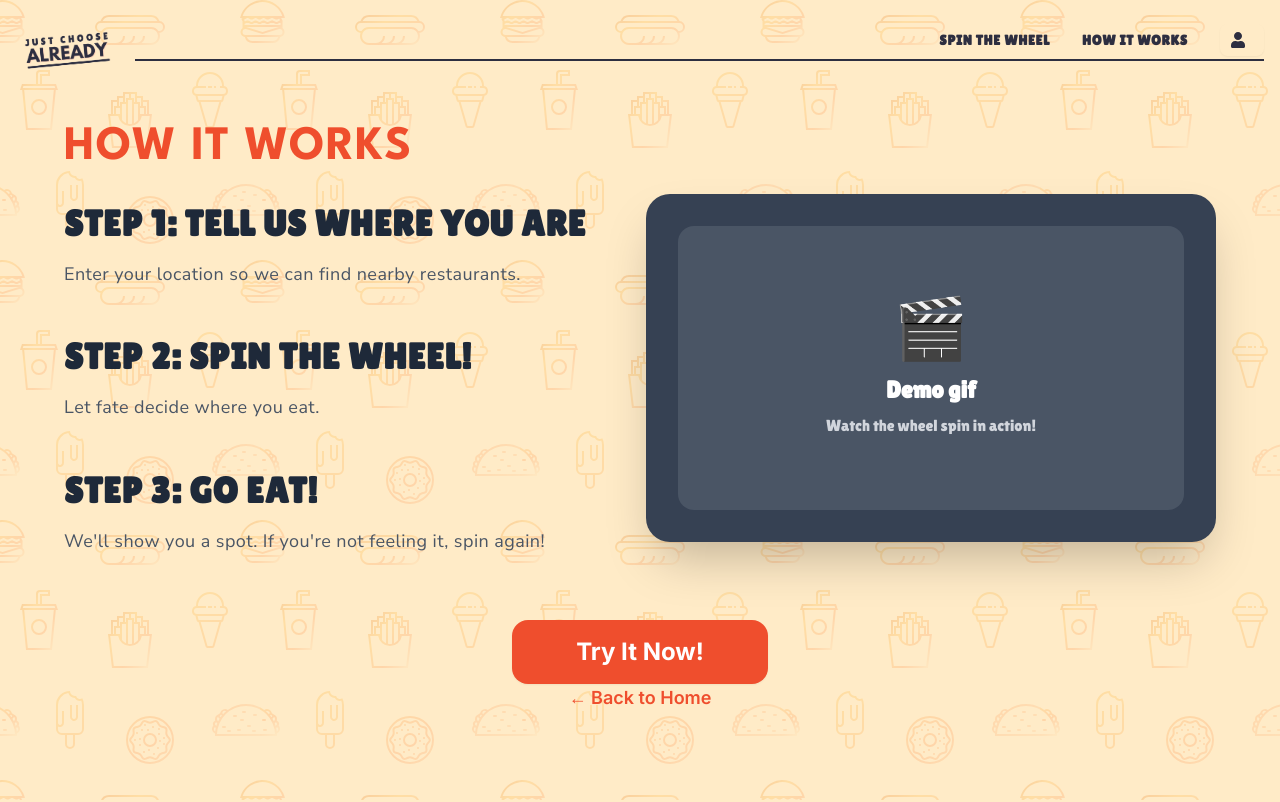
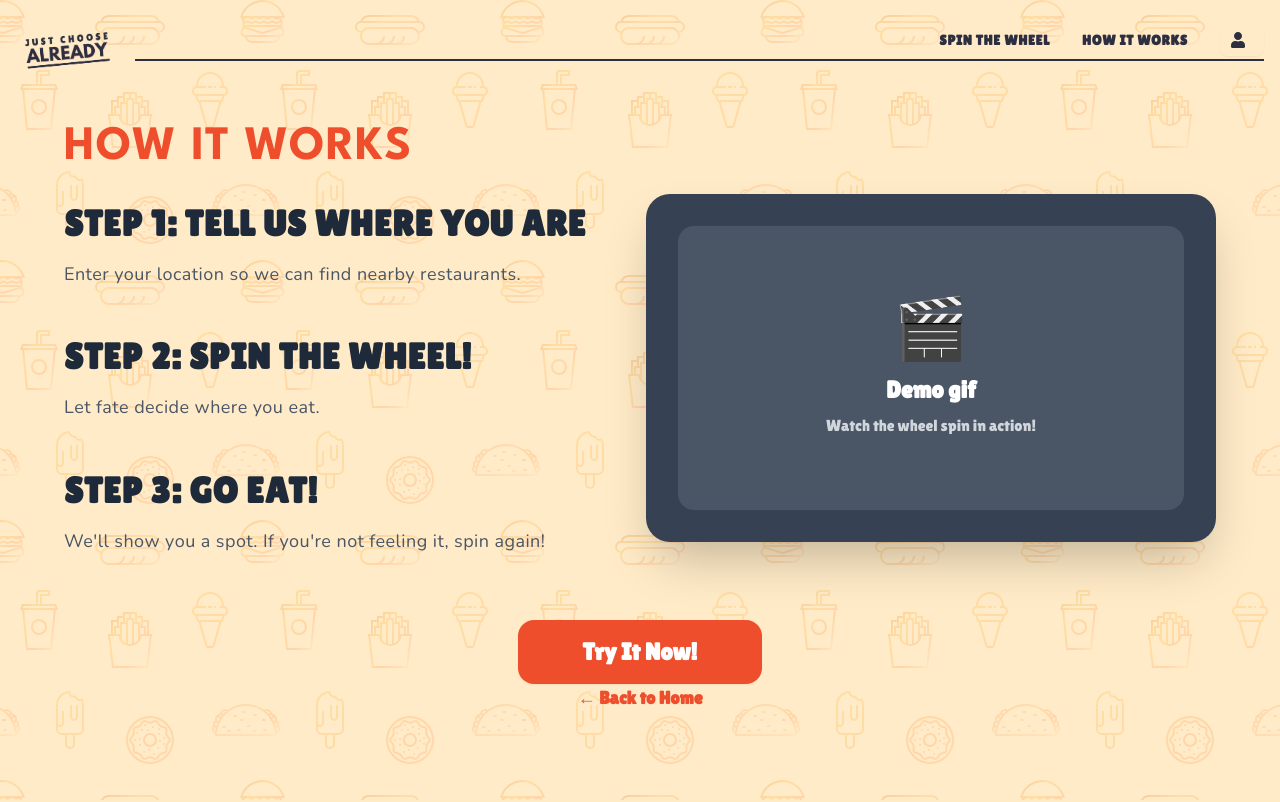
Before and after one commit to pashiav/justchoosealready, a Next.js app: page /how-it-works in a window 1280 px wide. Shown: the top 802 px of the page. Built offline with nearby package versions, Linux system fonts and the light colour scheme; no server answers.

Commit message:
fix: load lilita via Next.js font

```diff
--- a/src/app/globals.css
+++ b/src/app/globals.css
@@ -1,5 +1,4 @@
-@import url('https://fonts.googleapis.com/css2?family=League+Spartan:wght@100..900&family=Lilita+One&display=swap');
-@import url('https://fonts.googleapis.com/css2?family=Nunito+Sans:ital,opsz,wght@0,6..12,200..1000;1,6..12,200..1000&display=swap');
+@import url('https://fonts.googleapis.com/css2?family=League+Spartan:wght@100..900&display=swap');
 @import "tailwindcss";
 @import "tw-animate-css";
 
@@ -12,7 +11,7 @@
   --font-mono: var(--font-geist-mono);
   --font-lilita: "Lilita One", sans-serif;
   --font-league-spartan: "League Spartan", sans-serif;
-  --font-nunito: "Nunito Sans", sans-serif;
+  --font-nunito: "Nunito", sans-serif;
   --color-sidebar-ring: var(--sidebar-ring);
   --color-sidebar-border: var(--sidebar-border);
   --color-sidebar-accent-foreground: var(--sidebar-accent-foreground);
@@ -164,3 +163,16 @@
   cursor: pointer;
   border: none;
 }
+
+/* Font utility classes */
+.font-lilita {
+  font-family: "Lilita One", sans-serif;
+}
+
+.font-league-spartan {
+  font-family: "League Spartan", sans-serif;
+}
+
+.font-nunito {
+  font-family: "Nunito", sans-serif;
+}
--- a/src/app/layout.tsx
+++ b/src/app/layout.tsx
@@ -1,12 +1,23 @@
 import type { Metadata } from "next";
-import { Inter } from "next/font/google";
+import { Nunito, Lilita_One } from "next/font/google";
 import "./globals.css";
 import { Header } from "@/components/header";
 import { NextAuthProvider } from "@/components/next-auth-provider";
 import Footer from "@/components/Footer";
 import Pattern from "@/components/Pattern";
 
-const inter = Inter({ subsets: ["latin"] });
+const nunito = Nunito({
+  subsets: ["latin"],
+  display: 'swap',
+  preload: true,
+});
+
+const lilitaOne = Lilita_One({
+  weight: "400",
+  subsets: ["latin"],
+  display: 'swap',
+  preload: true,
+});
 
 export const metadata: Metadata = {
   title: "Just Choose Already - Restaurant Decision Wheel",
@@ -14,6 +25,9 @@ export const metadata: Metadata = {
     "Can't decide where to eat? Let our magical wheel choose the perfect restaurant for you!",
   icons: {
     icon: "/favicon.png",
+  },
+  other: {
+    'google-fonts': 'https://fonts.googleapis.com',
   },
 };
 
@@ -24,8 +38,11 @@ export default function RootLayout({
 }) {
   return (
     <html lang="en">
-
-      <body className={inter.className + " bg-[#ffecc7]"}>
+      <head>
+        <link rel="preconnect" href="https://fonts.googleapis.com" />
+        <link rel="preconnect" href="https://fonts.gstatic.com" crossOrigin="anonymous" />
+      </head>
+      <body className={`${nunito.className} ${lilitaOne.className} bg-[#ffecc7]`}>
         {/* Background Pattern - SVG pattern embedded as CSS */}
         <Pattern screen="fixed" />
         {/* Main Content Container - appears above background */}
```
